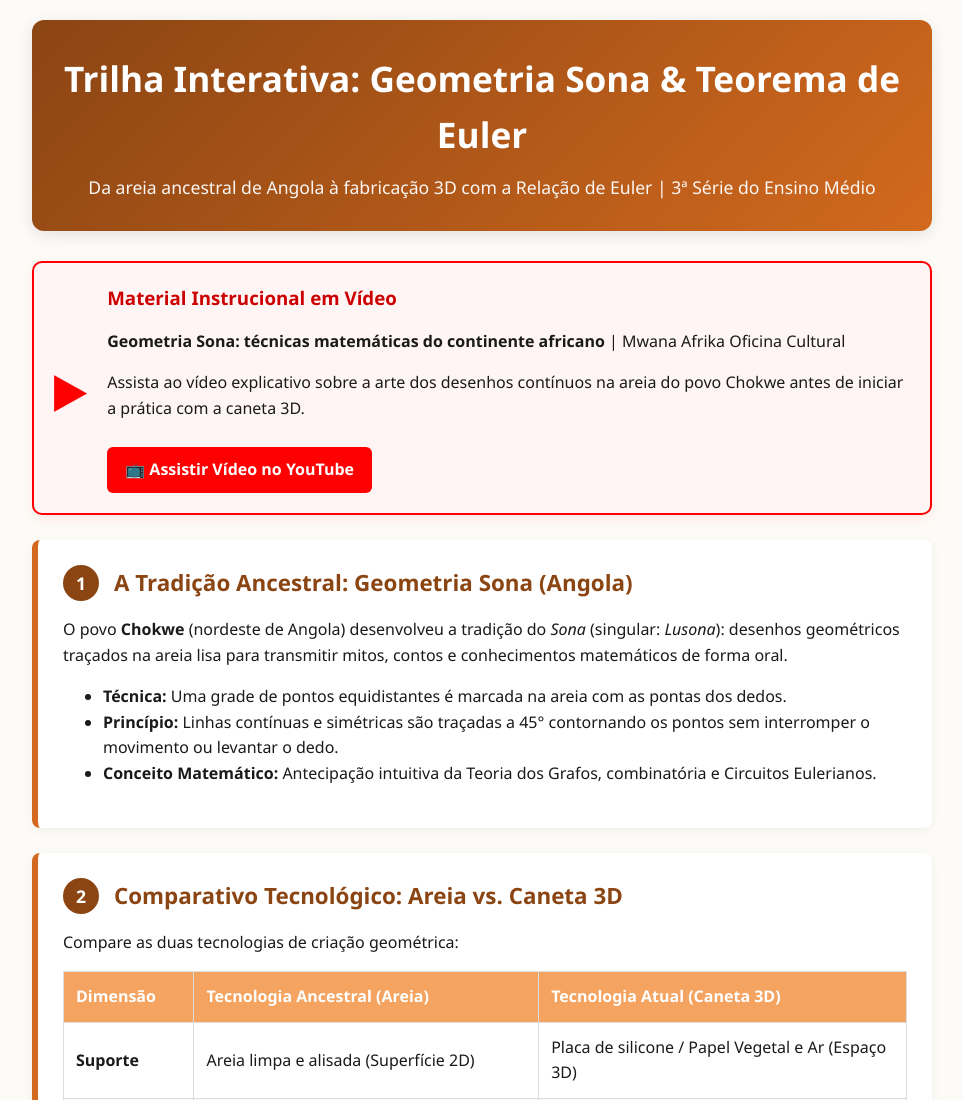
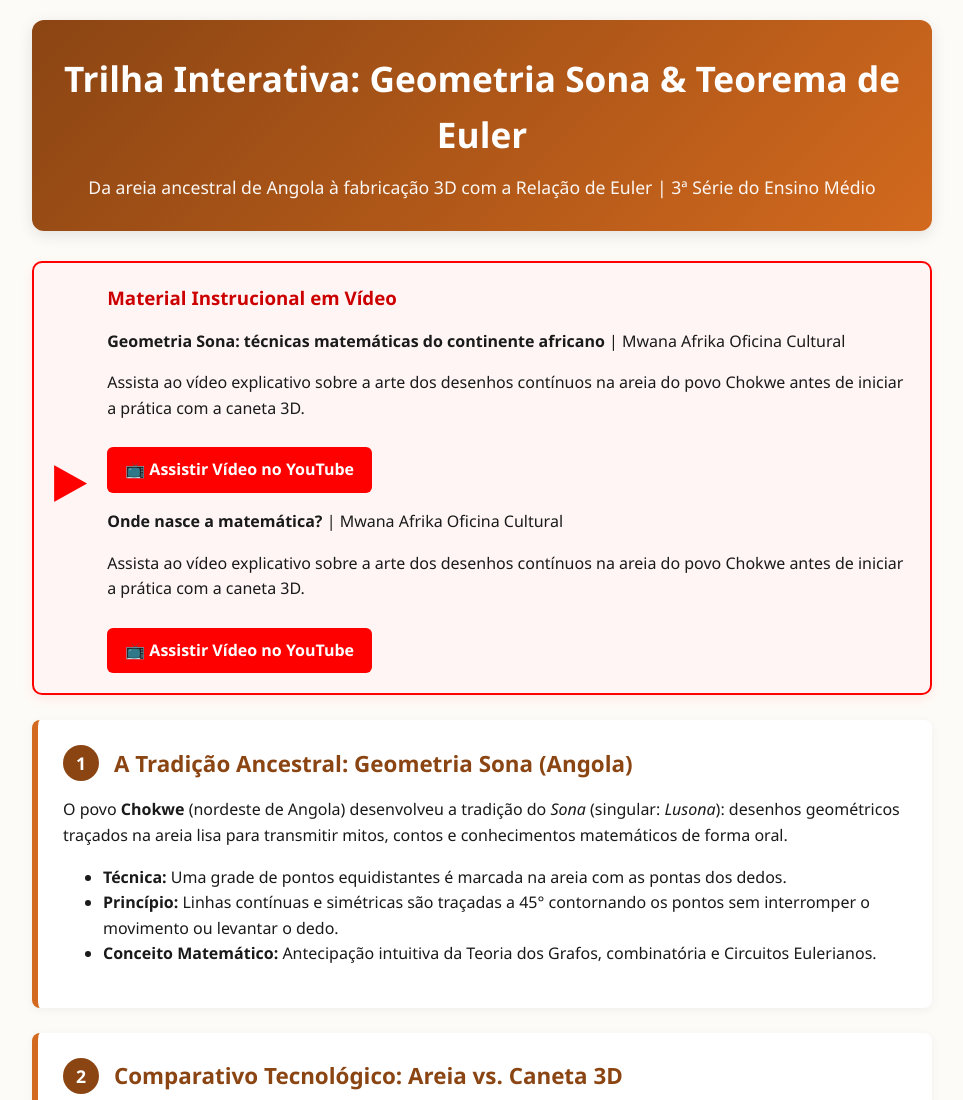
Before and after one commit to fabatra/sona, a plain HTML site: page index.html in a window 1280 px wide. Shown: the top 1100 px of the page, without its empty margins (158-1121 px from the left). Drawn offline with Linux system fonts and the light colour scheme.

Commit message:
Add additional video section to index.html

```diff
--- a/index.html
+++ b/index.html
@@ -218,6 +218,10 @@
             <p><strong>Geometria Sona: técnicas matemáticas do continente africano</strong> | Mwana Afrika Oficina Cultural</p>
             <p>Assista ao vídeo explicativo sobre a arte dos desenhos contínuos na areia do povo Chokwe antes de iniciar a prática com a caneta 3D.</p>
             <a href="https://www.youtube.com/watch?v=HQYdqv8oGWQ" target="_blank" class="video-btn">📺 Assistir Vídeo no YouTube</a>
+            <p><strong>Onde nasce a matemática?</strong> | Mwana Afrika Oficina Cultural</p>
+            <p>Assista ao vídeo explicativo sobre a arte dos desenhos contínuos na areia do povo Chokwe antes de iniciar a prática com a caneta 3D.</p>
+            <a href="https://www.youtube.com/watch?v=GdwE2JZBUxk" target="_blank" class="video-btn">📺 Assistir Vídeo no YouTube</a>
+
         </div>
     </div>
 
```
